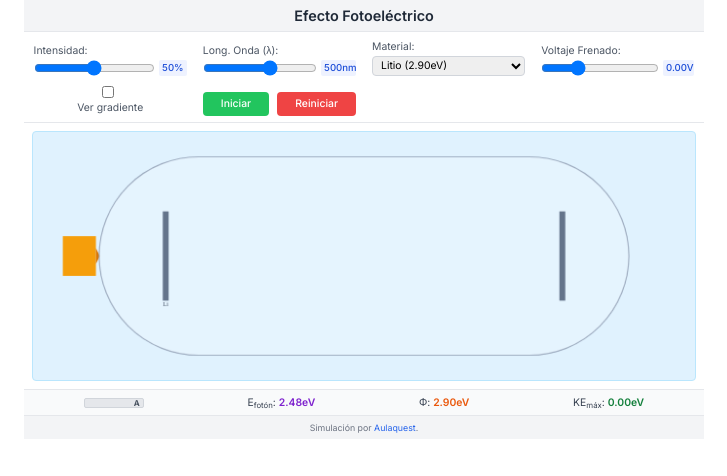
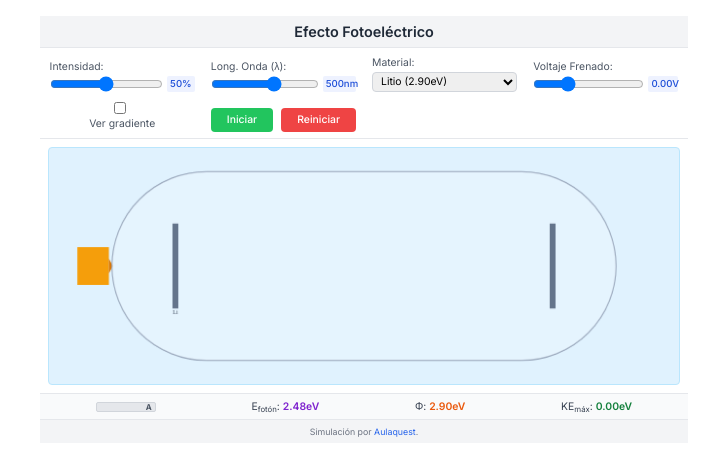
Before and after one commit to aulaquest/efecto-fotoelectrico, a plain HTML site: page index.html in a window 1280 px wide. Shown: the whole page, without its empty margins (276-1003 px from the left). Drawn offline with nearby package versions, Linux system fonts and the light colour scheme.

Commit message:
Update index.html

```diff
--- a/index.html
+++ b/index.html
@@ -23,7 +23,18 @@
   background: white;
   box-shadow: none;
   overflow: hidden;
+  padding: 1em;
+  box-sizing: border-box;
 }
+
+.simulator-container-main *,
+.simulator-container-main canvas,
+.simulator-container-main input,
+.simulator-container-main select {
+  max-width: 100%;
+  box-sizing: border-box;
+}
+
 
     .simulator-content {
       padding: 0;
```
Lines whose indentation alone changed are shown as unchanged.
